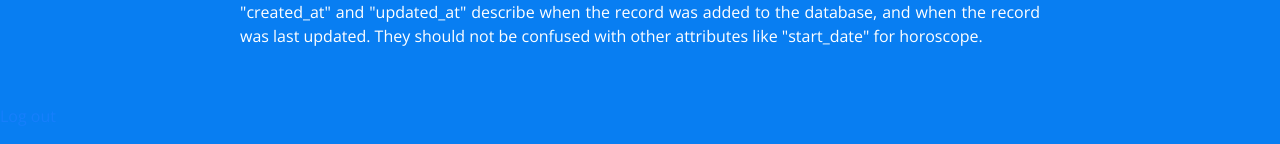
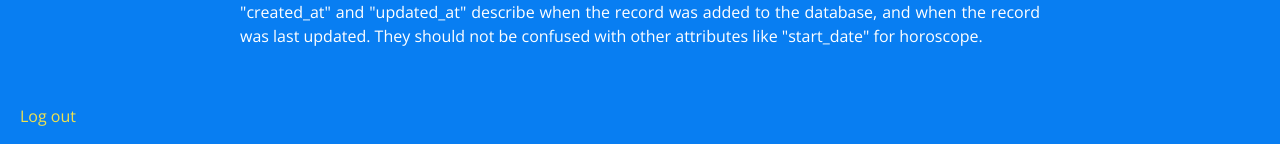
Before and after one commit to sbalsom/astrology-api, a Rails app: page / in a window 1280 px wide. Shown: the part 5260-5404 px from the top of the page. Run offline with Rails 7, Linux system fonts and the light colour scheme; the visitor is signed in with stand-in values (Sample User, id 1); style sheets or scripts are compiled from the project's sources; parts of the project's set-up code (start-up, migrations or seed data) failed here and were passed over; some libraries are stand-ins or nearby versions; some web fonts are replaced.

Commit message:
creates logout button for sidekiq

```diff
--- a/app/assets/stylesheets/application.scss
+++ b/app/assets/stylesheets/application.scss
@@ -16,3 +16,20 @@
   display:flex;
   flex-direction:column;
 }
+
+a {
+    color: rgba(239, 225, 79, 1.00);
+  }
+
+  a:hover {
+    color: white;
+    text-decoration: none;
+  }
+
+  a:active {
+    color: white;
+  }
+
+.logout {
+  padding: 20px;
+}
--- a/app/assets/stylesheets/pages/_home.scss
+++ b/app/assets/stylesheets/pages/_home.scss
@@ -5,15 +5,6 @@
   display: flex;
   flex-direction:column;
   align-items:center;
-
-  a {
-    color: rgba(239, 225, 79, 1.00);
-  }
-
-  a:hover {
-    color: white;
-    text-decoration: none;
-  }
 
   p {
     text-align: justify;
--- a/app/views/layouts/application.html.erb
+++ b/app/views/layouts/application.html.erb
@@ -16,7 +16,7 @@
     <%= render 'shared/flashes' %>
     <%= yield %>
     <% if user_signed_in? %>
-    <%= link_to "Log out", destroy_user_session_path, id: "#", method: "delete" %>
+    <%= link_to "Log out", destroy_user_session_path, id: "#", method: "delete", class: "logout" %>
     <% end %>
     <%= javascript_include_tag 'application' %>
     <%= javascript_pack_tag 'application' %>
--- a/config/initializers/sidekiq.rb
+++ b/config/initializers/sidekiq.rb
@@ -1,16 +1,11 @@
 require 'sidekiq'
 require 'sidekiq/web'
 require 'sidekiq/cron/web'
-# require 'sidekiq-scheduler'
-# require 'sidekiq-scheduler/web'
 
 Sidekiq.configure_server do |config|
   config.redis = { namespace:'Astrology-Api', url: (ENV["REDISCLOUD_URL"] ||'redis://127.0.0.1:6379/0') }
 
   config.on(:startup) do
-    # SidekiqScheduler::Scheduler.instance.rufus_scheduler_options = { max_work_threads: 1 }
-    # # Sidekiq.schedule = ConfigParser.parse(File.join(Rails.root, "config/sidekiq_scheduler.yml"), Rails.env)
-    # SidekiqScheduler::Scheduler.instance.reload_schedule!
     schedule_file = 'config/schedule.yml'
     if File.exists?(schedule_file)
       Sidekiq::Cron::Job.load_from_hash YAML.load_file(schedule_file)
```
